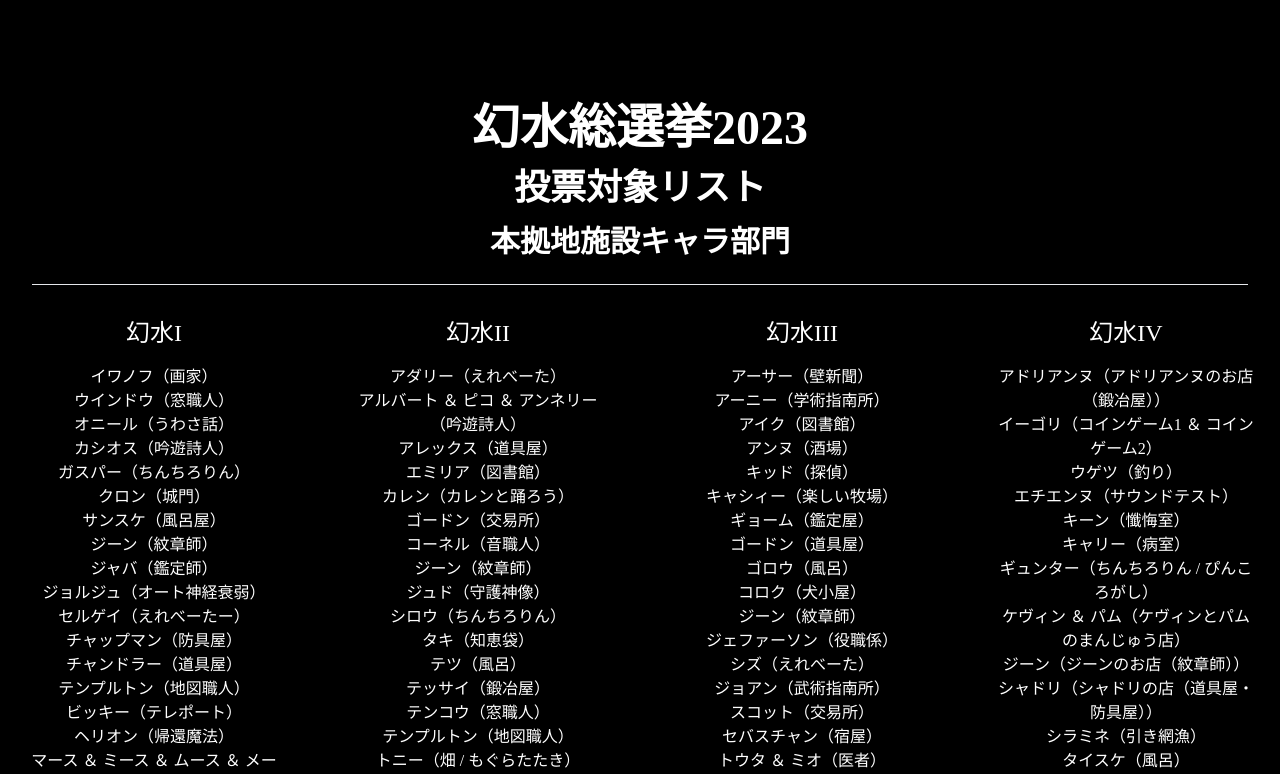
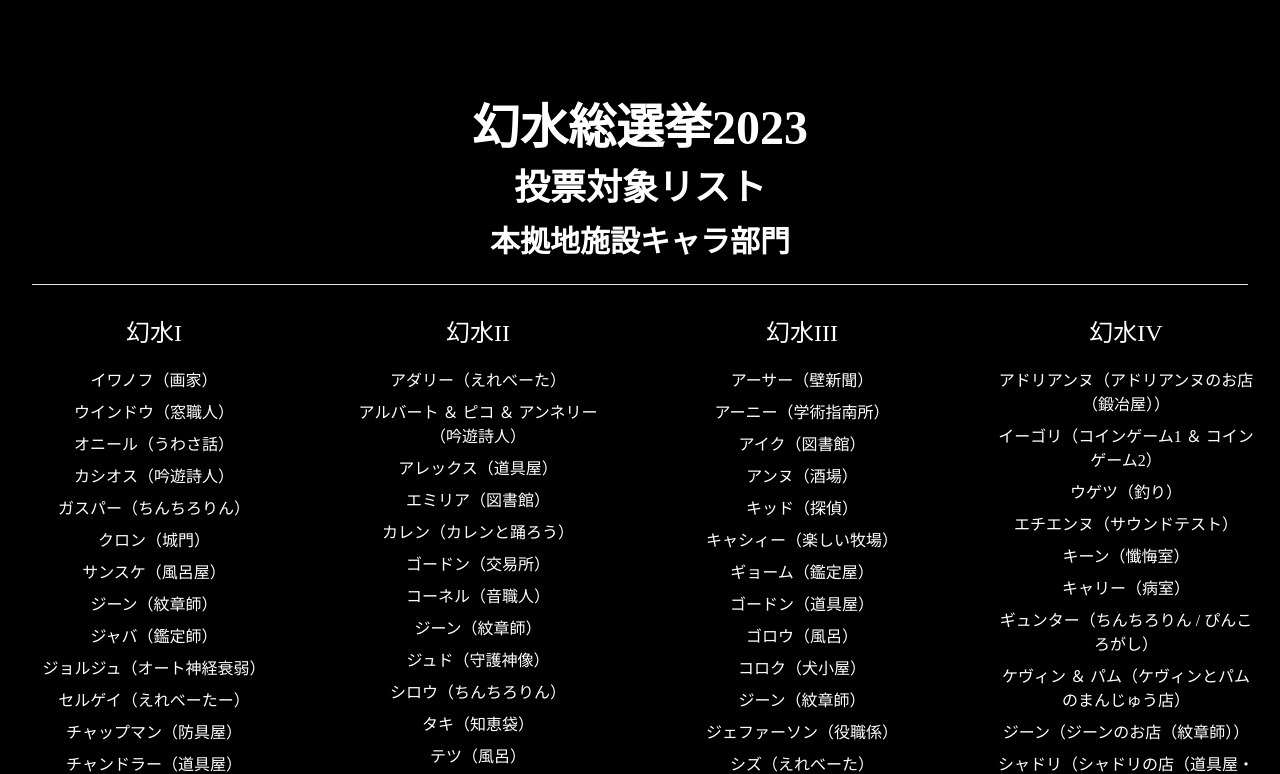
Before and after one commit to true-runes/election-bulletin-2023, a Next.js app: page /headquarters-characters in a window 1280 px wide. Shown: the top 774 px of the page. Built offline with nearby package versions, Linux system fonts and the light colour scheme.

Commit message:
feat: 🎸 キャラ間を py-1 にした

```diff
--- a/src/app/headquarters-characters/page.tsx
+++ b/src/app/headquarters-characters/page.tsx
@@ -30,18 +30,20 @@ const Cities = () => {
       <div className="text-center">
         <div className="grid grid-cols-1 sm:grid-cols-2 md:grid-cols-3 lg:grid-cols-4 gap-4">
           {/* key である product を h1 とし、values を並べる */}
-          {Object.entries(productToHeadquartersCharacters).map(([product, headquartersCharacters]) => (
-            <div className="cities-and-titles" key={product}>
-              <h1 className="city-and-title text-2xl px-6 py-4">
-                {product}
-              </h1>
-              {headquartersCharacters.map((headquartersCharacter: any, index: number) => (
-                <p className="city-and-title px-6" key={index}>
-                  {headquartersCharacter}
-                </p>
-              ))}
-            </div>
-          ))}
+          {Object.entries(productToHeadquartersCharacters).map(
+            ([product, headquartersCharacters]) => (
+              <div className="cities-and-titles" key={product}>
+                <h1 className="city-and-title text-2xl px-6 py-4">{product}</h1>
+                {headquartersCharacters.map(
+                  (headquartersCharacter: any, index: number) => (
+                    <p className="city-and-title px-6 py-1" key={index}>
+                      {headquartersCharacter}
+                    </p>
+                  )
+                )}
+              </div>
+            )
+          )}
         </div>
       </div>
 
```
